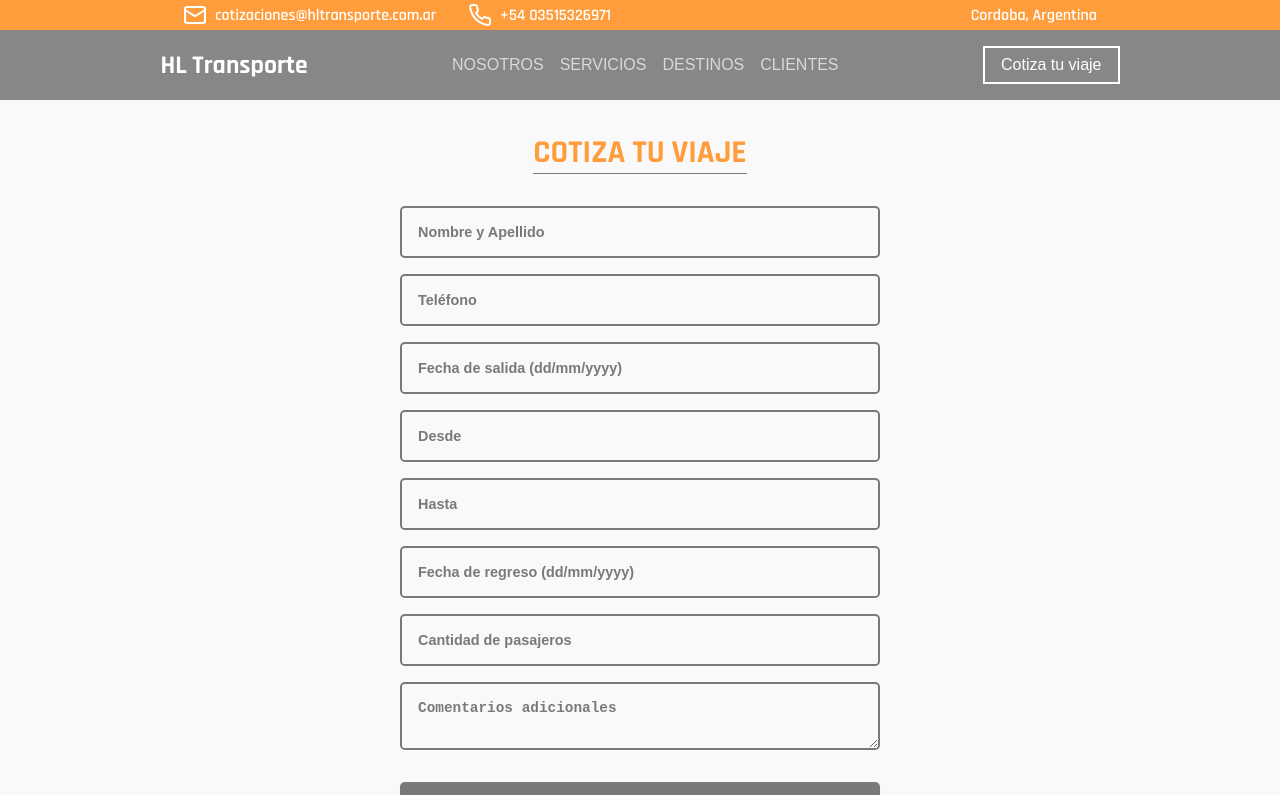
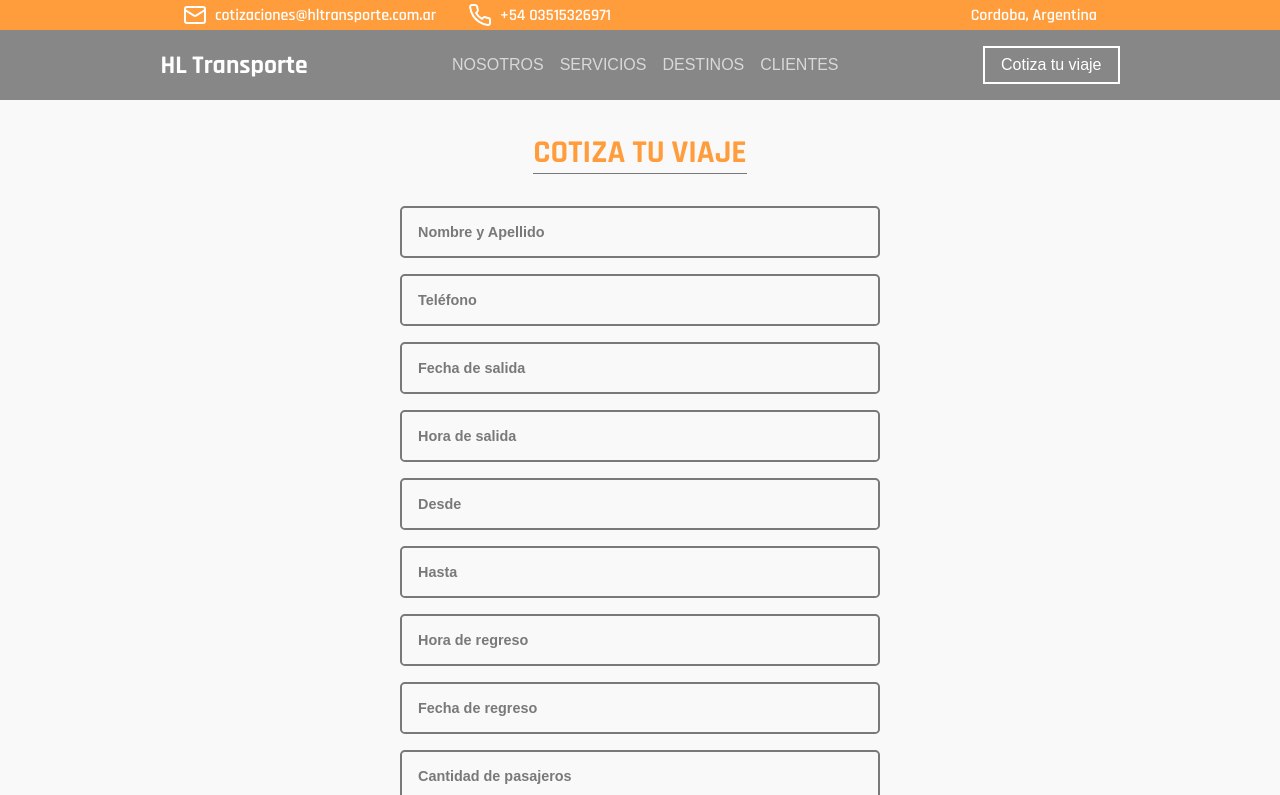
Before and after one commit to lautiok/hltransporte, a Next.js app: page /cotizaciones in a window 1280 px wide. Shown: the top 795 px of the page. Built offline with nearby package versions, Linux system fonts and the light colour scheme; a web font is replaced by a local one.

Commit message:
hora-entra-salida

```diff
--- a/src/components/form/Form.tsx
+++ b/src/components/form/Form.tsx
@@ -7,6 +7,7 @@ import {
   validateFecha,
   validatePasajeros,
   validateRequired,
+  validateHora,
 } from "../../utils/verificarForm";
 import { FormData } from "@/type/form";
 
@@ -15,8 +16,10 @@ export default function Form() {
     nombre: "",
     telefono: "",
     fechaSalida: "",
+    HoraSalida: "",
     desde: "",
     hasta: "",
+    HoraRegreso: "",
     fechaRegreso: "",
     pasajeros: "",
     comentarios: "",
@@ -47,6 +50,9 @@ export default function Form() {
     const fechaSalidaError = validateFecha(formData.fechaSalida);
     if (fechaSalidaError) newErrors.fechaSalida = fechaSalidaError;
 
+    const horaSalidaError = validateHora(formData.HoraSalida);
+    if (horaSalidaError) newErrors.horaSalida = horaSalidaError;
+
     const desdeError = validateRequired(formData.desde, "El origen");
     if (desdeError) newErrors.desde = desdeError;
 
@@ -55,6 +61,9 @@ export default function Form() {
 
     const fechaRegresoError = validateFecha(formData.fechaRegreso);
     if (fechaRegresoError) newErrors.fechaRegreso = fechaRegresoError;
+
+    const horaRegresoError = validateHora(formData.HoraRegreso);
+    if (horaRegresoError) newErrors.horaRegreso = horaRegresoError;
 
     const pasajerosError = validatePasajeros(formData.pasajeros);
     if (pasajerosError) newErrors.pasajeros = pasajerosError;
@@ -73,8 +82,10 @@ export default function Form() {
       *Nombre y Apellido:* ${formData.nombre}%0A
       *📞 Teléfono:* ${formData.telefono}%0A
       *🗓️ Fecha de Salida:* ${formData.fechaSalida}%0A
+      *🕐 Hora de Salida:* ${formData.HoraSalida}%0A
       *🚩 Desde:* ${formData.desde}%0A
       *🏁 Hasta:* ${formData.hasta}%0A
+      *🕐 Hora de Regreso:* ${formData.HoraRegreso}%0A
       *🗓️ Fecha de Regreso:* ${formData.fechaRegreso}%0A
       *👥 Cantidad de Pasajeros:* ${formData.pasajeros}%0A
       *📝 Comentarios Adicionales:* ${formData.comentarios || "Ninguno"}`;
@@ -89,8 +100,10 @@ export default function Form() {
           nombre: "",
           telefono: "",
           fechaSalida: "",
+          HoraSalida: "",
           desde: "",
           hasta: "",
+          HoraRegreso: "",
           fechaRegreso: "",
           pasajeros: "",
           comentarios: "",
@@ -124,12 +137,23 @@ export default function Form() {
         <input
           type="text"
           name="fechaSalida"
-          placeholder="Fecha de salida (dd/mm/yyyy)"
+          placeholder="Fecha de salida"
           value={formData.fechaSalida}
           onChange={handleChange}
         />
         {errors.fechaSalida && (
           <p className={style.error}>{errors.fechaSalida}</p>
+        )}
+
+        <input
+          type="text"
+          name="HoraSalida"
+          placeholder="Hora de salida"
+          value={formData.HoraSalida}
+          onChange={handleChange}
+        />
+        {errors.HoraSalida && (
+          <p className={style.error}>{errors.HoraSalida}</p>
         )}
 
         <input
@@ -152,8 +176,19 @@ export default function Form() {
 
         <input
           type="text"
+          name="HoraRegreso"
+          placeholder="Hora de regreso"
+          value={formData.HoraRegreso}
+          onChange={handleChange}
+        />
+        {errors.HoraRegreso && (
+          <p className={style.error}>{errors.HoraRegreso}</p>
+        )}
+
+        <input
+          type="text"
           name="fechaRegreso"
-          placeholder="Fecha de regreso (dd/mm/yyyy)"
+          placeholder="Fecha de regreso"
           value={formData.fechaRegreso}
           onChange={handleChange}
         />
--- a/src/type/form.ts
+++ b/src/type/form.ts
@@ -7,4 +7,6 @@ export interface FormData {
   fechaRegreso: string;
   pasajeros: number | string;
   comentarios: string;
+  HoraSalida: string;
+  HoraRegreso: string;
 }
--- a/src/utils/verificarForm.ts
+++ b/src/utils/verificarForm.ts
@@ -52,3 +52,11 @@ export const validateRequired = (
   }
   return null;
 };
+
+export const validateHora = (hora: string): string | null => {
+  const regex = /^(0[0-9]|1[0-9]|2[0-3]):[0-5][0-9]$/;
+  if (!regex.test(hora)) {
+    return "La hora debe tener el formato HH:MM.";
+  }
+  return null;
+};
```
